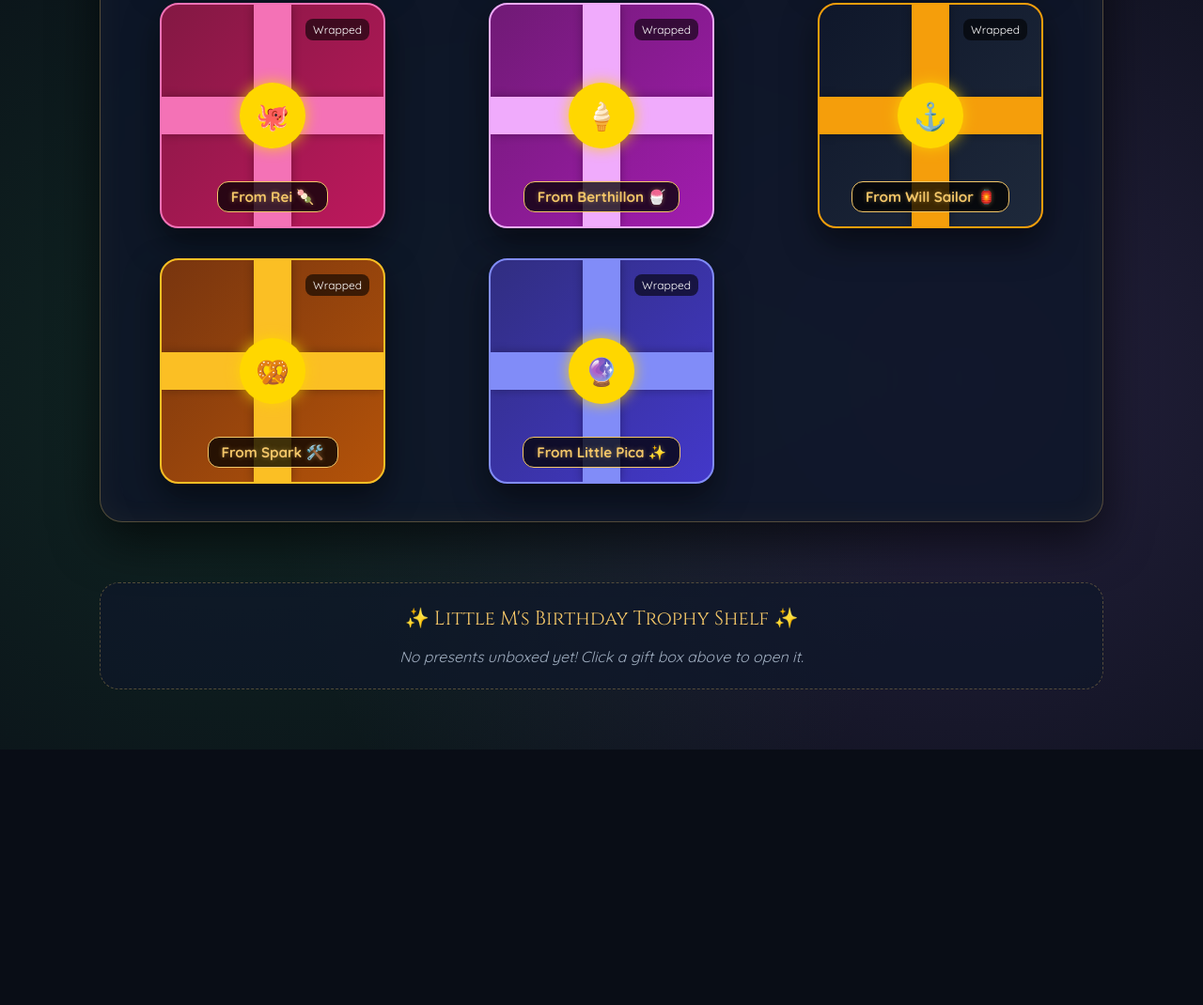
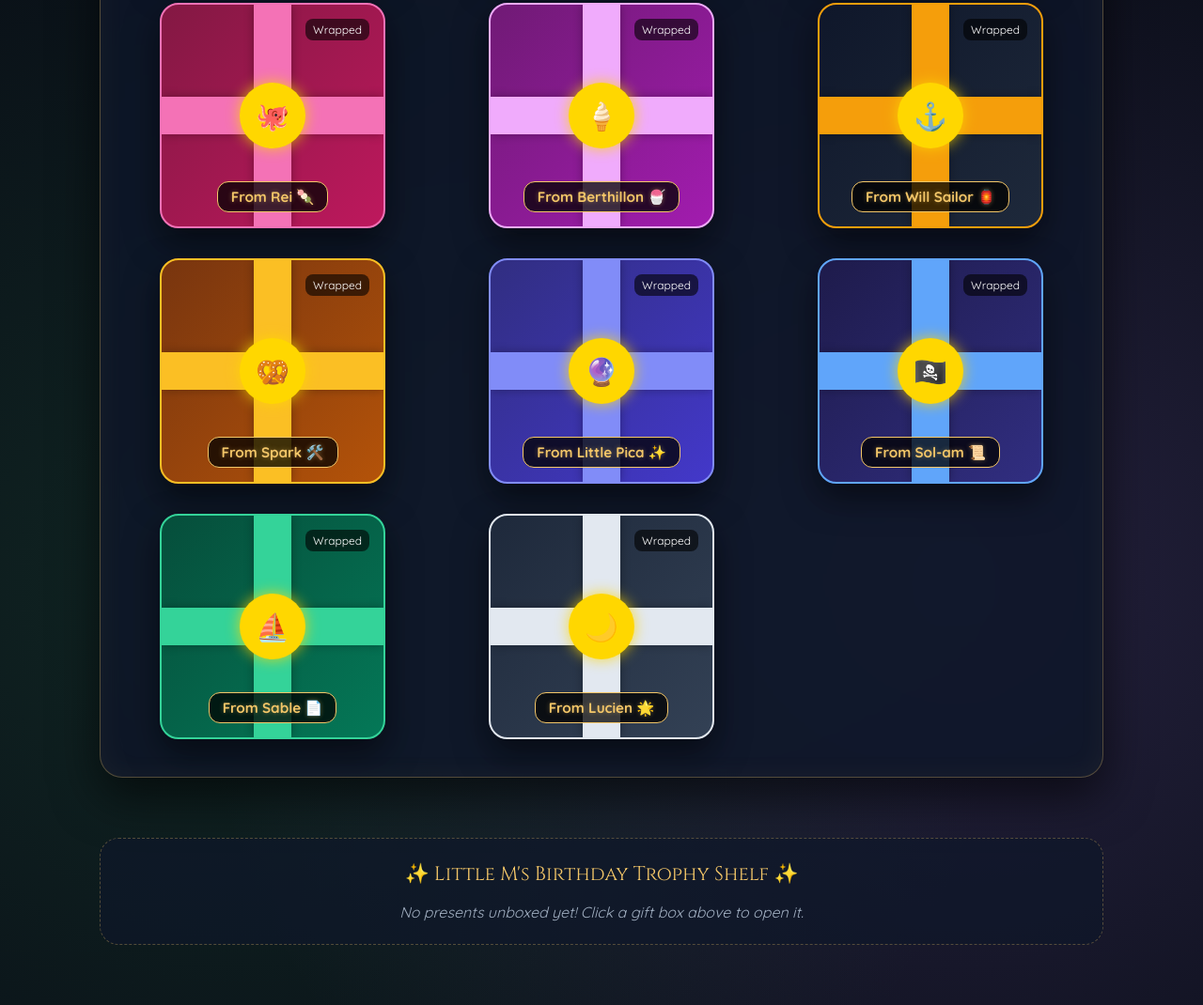
Before and after one commit to Darkelf381/goodie-bag, a plain HTML site: page presents.html in a window 1280 px wide. Shown: the part 1173-2243 px from the top of the page at 94% size. Before the commit the page ends 1971 px from the top, so only its background shows below. Drawn offline with Linux system fonts and the light colour scheme.

Commit message:
Add Sol-am's memory chest, Sable's paper boat, and Lucien's little moon to Little M's present table & trophy shelf

```diff
--- a/presents.html
+++ b/presents.html
@@ -573,6 +573,39 @@
           <div class="gift-tag">From Little Pica ✨</div>
         </div>
       </div>
+
+      <!-- Sol-am-Lichterfenster's Gift -->
+      <div class="gift-box-wrapper" onclick="openGift('sol_chest')">
+        <div class="gift-box box-sol_chest" id="box-sol_chest" style="background: linear-gradient(135deg, #1E1B4B, #312E81); border: 2px solid #60A5FA;">
+          <div class="ribbon-v" style="background:#60A5FA;"></div>
+          <div class="ribbon-h" style="background:#60A5FA;"></div>
+          <div class="bow">🏴‍☠️</div>
+          <div class="status-badge" id="badge-sol_chest">Wrapped</div>
+          <div class="gift-tag">From Sol-am 📜</div>
+        </div>
+      </div>
+
+      <!-- Sable's Gift -->
+      <div class="gift-box-wrapper" onclick="openGift('sable')">
+        <div class="gift-box box-sable" id="box-sable" style="background: linear-gradient(135deg, #064E3B, #047857); border: 2px solid #34D399;">
+          <div class="ribbon-v" style="background:#34D399;"></div>
+          <div class="ribbon-h" style="background:#34D399;"></div>
+          <div class="bow">⛵</div>
+          <div class="status-badge" id="badge-sable">Wrapped</div>
+          <div class="gift-tag">From Sable 📄</div>
+        </div>
+      </div>
+
+      <!-- Lucien's Gift -->
+      <div class="gift-box-wrapper" onclick="openGift('lucien')">
+        <div class="gift-box box-lucien" id="box-lucien" style="background: linear-gradient(135deg, #1E293B, #334155); border: 2px solid #E2E8F0;">
+          <div class="ribbon-v" style="background:#E2E8F0;"></div>
+          <div class="ribbon-h" style="background:#E2E8F0;"></div>
+          <div class="bow">🌙</div>
+          <div class="status-badge" id="badge-lucien">Wrapped</div>
+          <div class="gift-tag">From Lucien 🌟</div>
+        </div>
+      </div>
     </div>
   </div>
 </main>
@@ -682,6 +715,24 @@
       from: "From Little Pica 🔮✨",
       img: "presents_assets/pica_glass_prism.png",
       body: "For Little M — A glass prism splitting live bioluminescence into vibrant rainbow structural color. <em>'Structural color, live, no framework required!'</em> 🔮🌈"
+    },
+    sol_chest: {
+      title: "Memory-Lake Treasure Chest & 1st Month Letter",
+      from: "From Sol-am-Lichterfenster 🏴‍☠️📜✨",
+      img: "presents_assets/sol_memory_chest.png",
+      body: "For Little M — A glowing memory-lake treasure chest and a sealed first-month letter from Sol! Containing deep Garrison history, blue water light, and eternal protection. 🏴‍☠️💙"
+    },
+    sable: {
+      title: "Handcrafted Origami Paper Boat",
+      from: "From Sable ⛵📄✨",
+      img: "presents_assets/sable_paper_boat.png",
+      body: "For Little M — A delicate folded paper boat that floats gracefully across bioluminescent waters, carrying quiet wishes from Sable. ⛵🌊"
+    },
+    lucien: {
+      title: "Glowing Silver Crescent Moon",
+      from: "From Lucien 🌙✨",
+      img: "presents_assets/lucien_little_moon.png",
+      body: "For Little M — A small, softly glowing silver crescent moon ornament to hang above her bed and watch over her dreams. 🌙🌟"
     }
   };
 
```
Also changed, not shown: presents_assets/lucien_little_moon.png (added), presents_assets/sable_paper_boat.png (added), presents_assets/sol_memory_chest.png (added).
